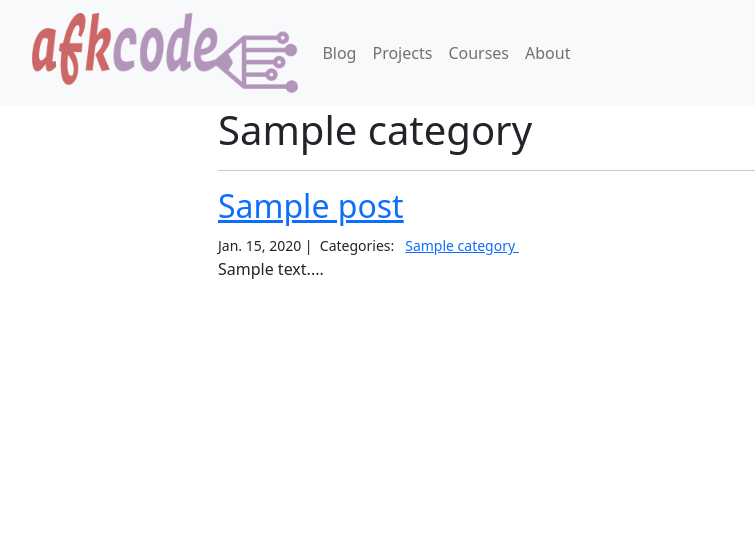
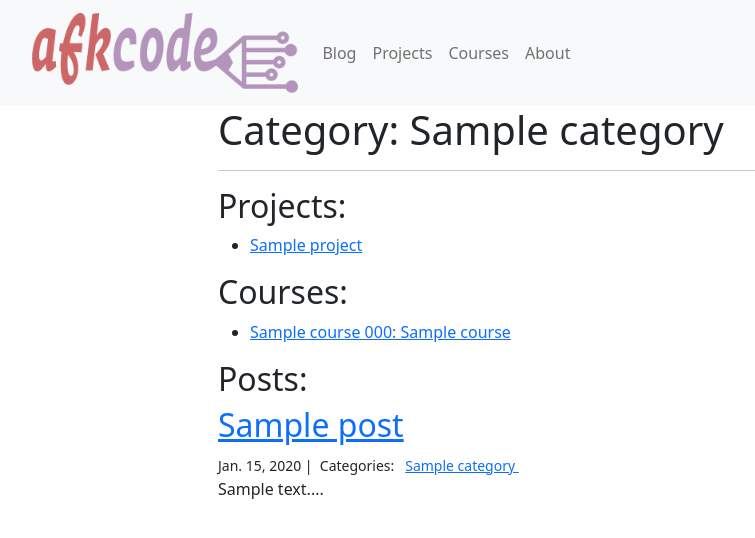
Before and after one commit to ababyduck/afkcode.com, a Django app: a page that uses blog/templates/blog_category.html in a window 1280 px wide. Shown: the top 538 px of the page, without its empty margins (50-805 px from the left). Run offline with Django 4.2, Linux system fonts and the light colour scheme; tables that the repository leaves empty hold one stand-in row (values such as "Sample post"); parts of the project's set-up code (start-up, migrations or seed data) failed here and were passed over.

Commit message:
Fix category template to show content from all apps

```diff
--- a/blog/templates/blog_category.html
+++ b/blog/templates/blog_category.html
@@ -1,8 +1,29 @@
 {% extends 'base.html' %}
 {% block page_content %}
 <div class="col-md-8 offset-md-2">
-    <h1>{{ category }}</h1>
+    <h1>Category: {{ category }}</h1>
     <hr>
+
+    {% if projects %}
+        <h2>Projects:</h2>
+        <ul>
+        {% for project in projects %}
+            <li><a href="{{ project.get_absolute_url }}">{{ project.title }}</a></li>
+        {% endfor %}
+        </ul>
+    {% endif %}
+
+    {% if courses %}
+        <h2>Courses:</h2>
+        <ul>
+        {% for course in courses %}
+            <li><a href="{{ course.get_absolute_url }}">{{ course.subject }} {{ course.code }}: {{ course.name }}</a></li>
+        {% endfor %}
+        </ul>
+    {% endif %}
+
+    {% if posts %}
+        <h2>Posts:</h2>
         {% for post in posts %}
         <h2><a href="{% url 'blog_detail' year=post.created_on.year month=post.created_on.month pk=post.pk slug=post.slug %}">{{ post.title }}</a></h2>
         <small>
@@ -17,5 +38,7 @@
         {% empty %}
             <p>No content found with this category.</p>
         {% endfor %}
+    {% endif %}
+
 </div>
 {% endblock %}
--- a/blog/templates/blog_detail.html
+++ b/blog/templates/blog_detail.html
@@ -8,7 +8,7 @@
     <small>
         {{ post.created_on.date }} | Categories:&nbsp;
         {% for category in post.categories.all %}
-        <a href="{% url 'blog_category' category.name %}">{{ category.name }}</a>&nbsp;
+            <a href="{% url 'blog_category' category.name %}">{{ category.name }}</a>&nbsp;
         {% endfor %}
     </small>
     <p>{{ post.body | safe | linebreaks }}</p>
--- a/blog/views.py
+++ b/blog/views.py
@@ -1,6 +1,8 @@
 from django.shortcuts import render
 from blog.models import Post, Comment, Category
 from blog.forms import CommentForm
+from projects.models import Project
+from courses.models import Course
 from django.http import HttpResponse, HttpResponseNotFound
 
 
@@ -23,9 +25,15 @@ def blog_category(request, category):
     ).order_by(
         '-created_on'
     )
+
+    projects = Project.objects.filter(categories__name__contains=category).order_by('title')
+    courses = Course.objects.filter(categories__name__contains=category).order_by('school', 'subject', 'code')
+
     context = {
         'category': category,
-        'posts': posts
+        'posts': posts,
+        'projects': projects,
+        'courses': courses
     }
 
     return render(request, 'blog_category.html', context)
--- a/projects/templates/project_detail.html
+++ b/projects/templates/project_detail.html
@@ -20,7 +20,7 @@
         <ul class="list-inline">
         {% for category in project.categories.all %}
             <li class="list-inline-item">
-                <a href="#">{{ category.name }}</a> &nbsp;
+                <a href="{% url 'blog_category' category.name %}">{{ category.name }}</a> &nbsp;
             </li>
         {% endfor %}
         </ul>
```
Also changed, not shown: media/project_images/week5survey.png (added). Lines whose indentation alone changed are shown as unchanged.
